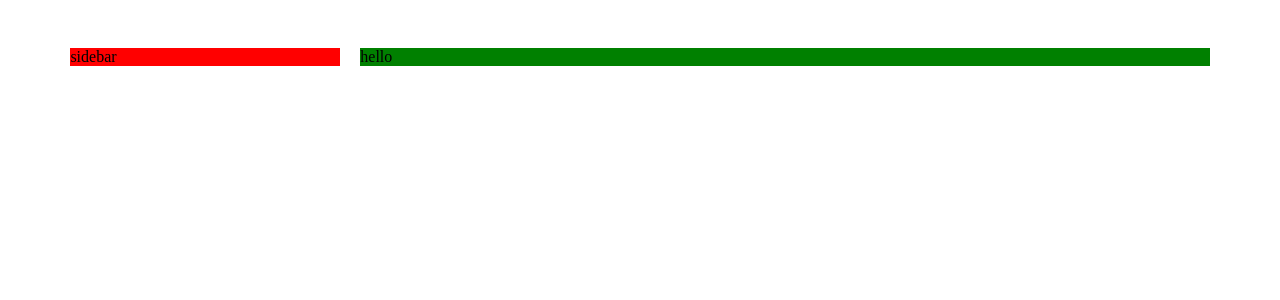
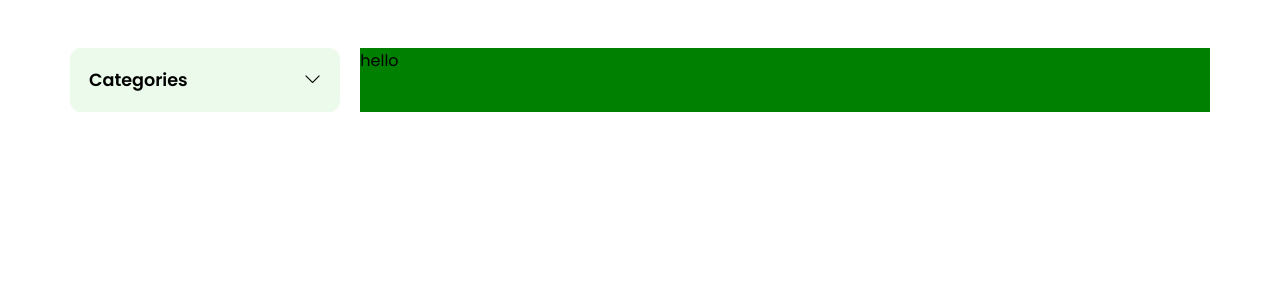
Before and after one commit to 0shuvo0/hishabee-test, a Vue app: page / in a window 1280 px wide. Shown: the top 300 px of the page. Built offline with nearby package versions, Linux system fonts and the light colour scheme.

Commit message:
sidebar menu created and functional

```diff
--- a/public/index.html
+++ b/public/index.html
@@ -4,6 +4,10 @@
     <meta charset="utf-8">
     <meta http-equiv="X-UA-Compatible" content="IE=edge">
     <meta name="viewport" content="width=device-width,initial-scale=1.0">
+    <link rel="preconnect" href="https://fonts.googleapis.com">
+    <link rel="preconnect" href="https://fonts.gstatic.com" crossorigin>
+    <link href="https://fonts.googleapis.com/css2?family=Poppins:wght@200;300;400;500;600;700;800;900&display=swap" rel="stylesheet">
+    <link rel="stylesheet" href="https://cdn.jsdelivr.net/npm/bootstrap-icons@1.8.1/font/bootstrap-icons.css">
     <link rel="icon" href="<%= BASE_URL %>favicon.ico">
     <title><%= htmlWebpackPlugin.options.title %></title>
   </head>
--- a/src/App.vue
+++ b/src/App.vue
@@ -24,8 +24,7 @@ export default {
   display: flex;
 }
 .sidebar{
-  background: red;
-  width: 23.65%;
+  min-width: 23.65%;
 
 }
 .main{
--- a/src/assets/global.css
+++ b/src/assets/global.css
@@ -1,3 +1,8 @@
+:root{
+    --primary-color: #27AE60;
+    --primary-light: #EBFAEB;
+}
+
 *{
     margin: 0;
     padding: 0;
@@ -7,4 +12,12 @@
 body{
     padding-inline: 5.5%;
     padding-block: 3em;
+    font-family: 'Poppins', sans-serif;
+    font-size: 16px;
 }
+
+.flex-center{
+    display: flex;
+    justify-content: space-between;
+    align-items: center;
+}
--- /dev/null
+++ b/src/components/SidebarMenuItem.vue
@@ -0,0 +1,71 @@
+<template>
+    <div class="menu-item" :class="{submenu: isSubItem}" v-if="typeof item == 'object'">
+        <div class="section--title flex-center" @click="isCollapsed = !isCollapsed">
+            <span>
+                <span class="icon" v-if="item.icon">
+                    {{ item.icon }}
+                </span>
+                {{ item.title }}
+            </span>
+            <i class="bi-chevron-down" :class="{ open: !isCollapsed }"></i>
+        </div>
+        <div class="section--content" :class="{ active: !isCollapsed, sub: item.childerns }">
+            <SidebarMenuItem
+            v-for="(subItem, index) in item.childerns"
+            :key="index"
+            :item="subItem"
+            :isSubItem="true"
+            />
+        </div>
+    </div>
+    <p v-else class="menu-item-text" :class="{submenu: isSubItem}">{{ item }}</p>
+</template>
+
+<script>
+export default {
+    name: 'SidebarMenuItem',
+    props: ['item', 'isSubItem'],
+    data: () => ({
+        isCollapsed: true
+    })
+}
+</script>
+
+<style>
+.menu-item .section--title{
+    background: none;
+    border-bottom: 1px solid var(--primary-light);
+    padding-inline: 0;
+    padding-block: .75em;
+    font-weight: 400;
+    font-size: .85em;
+}
+.menu-item.submenu{
+    border-left: 2px solid #E0E0E0;
+}
+.menu-item.submenu .section--title{
+    border-bottom: none;
+    padding-left: 1.25em;
+}
+.menu-item-text.submenu{
+    border-left: 2px solid #E0E0E0;
+    padding-left: 1.25em;
+}
+.section--title .icon{
+    margin-right: .5em;
+}
+.section--content.sub{
+    padding: 0 0 0 .5em;
+}
+.menu-item-text{
+    color: var(--primary-color);
+    padding: .25em 0;
+    font-weight: 500;
+    font-size: .85em;
+    margin-left: 1em;
+}
+.menu-item-text:hover{
+    text-decoration: underline;
+    cursor: pointer;
+}
+</style>
--- /dev/null
+++ b/src/components/SidebarMenuSection.vue
@@ -0,0 +1,68 @@
+<template>
+    <div class="sidebar-section">
+        <div class="section--title flex-center" @click="isCollapsed = !isCollapsed">
+            <span>
+                Categories
+            </span>
+            <i class="bi-chevron-down" :class="{ open: !isCollapsed }"></i>
+        </div>
+        <div class="section--content" :class="{ active: !isCollapsed }">
+            <SidebarMenuItem
+             v-for="(item, index) in menu"
+             :key="index"
+             :item="item"
+             :isSubItem="false"
+             />
+        </div>
+    </div>
+</template>
+
+<script>
+import menu from "@/data/menu.json"
+import SidebarMenuItem from "@/components/SidebarMenuItem.vue"
+export default {
+    components: {
+        SidebarMenuItem
+    },
+    data: () => ({
+        isCollapsed: true,
+        menu
+    })
+}
+</script>
+
+<style>
+.sidebar-section{
+    border: 1px solid var(--primary-light);
+    border-radius: 10px;
+    overflow: hidden;
+}
+
+.section--title{
+    padding: 1em;
+    background: var(--primary-light);
+    border-bottom: 1px solid var(--primary-light);
+    font-size: 1.1em;
+    font-weight: 600;
+    cursor: pointer;
+}
+.section--title i{
+    transform: rotate(0deg);
+    margin-left: .5em;
+    transition: transform .35s;
+}
+.section--title i.open{
+    transform: rotate(180deg);
+}
+
+.section--content{
+    height: 0;
+    overflow: hidden;
+    padding: 0 1.25em;
+    margin: 1.25m 0;
+}
+.section--content.active{
+    height: auto;
+    margin: 1.25em 0;
+}
+</style>
--- a/src/components/Sidevar.vue
+++ b/src/components/Sidevar.vue
@@ -1,5 +1,15 @@
 <template>
     <div class="sidebar">
-        sidebar
+        <SidebarMenuSection />
     </div>
 </template>
+
+<script>
+import SidebarMenuSection from "@/components/SidebarMenuSection.vue"
+
+export default {
+    components: {
+        SidebarMenuSection
+    }
+}
+</script>
--- /dev/null
+++ b/src/data/menu.json
@@ -0,0 +1,68 @@
+[
+    {
+        "title": "Vegetables",
+        "icon": "🍅",
+        "childerns": [
+            "Carrots",
+            "Potatoes",
+            "Onions"
+        ]
+    },
+    {
+        "title": "Fruits",
+        "icon": "🍎",
+        "childerns": [
+            {
+                "title": "Green Fruits",
+                "childerns": [
+                    "Grapes"
+                ]
+            }
+        ]
+    },
+    {
+        "title": "Groceries",
+        "icon": "🧂",
+        "childerns": [
+            "Milk",
+            "Eggs",
+            "Bread"
+        ]
+    },
+    {
+        "title": "Meat",
+        "icon": "🐖",
+        "childerns": [
+            "Chicken",
+            "Beef",
+            "Pork"
+        ]
+    },
+    {
+        "title": "Fish",
+        "icon": "🐟",
+        "childerns": [
+            "Salmon",
+            "Tuna",
+            "Shrimp"
+        ]
+    },
+    {
+        "title": "Beverage",
+        "icon": "🍺",
+        "childerns": [
+            "Beer",
+            "Wine",
+            "Coffee"
+        ]
+    },
+    {
+        "title": "Dry Food",
+        "icon": "🥖",
+        "childerns": [
+            "Bread",
+            "Pasta",
+            "Noodles"
+        ]
+    }
+]
```
